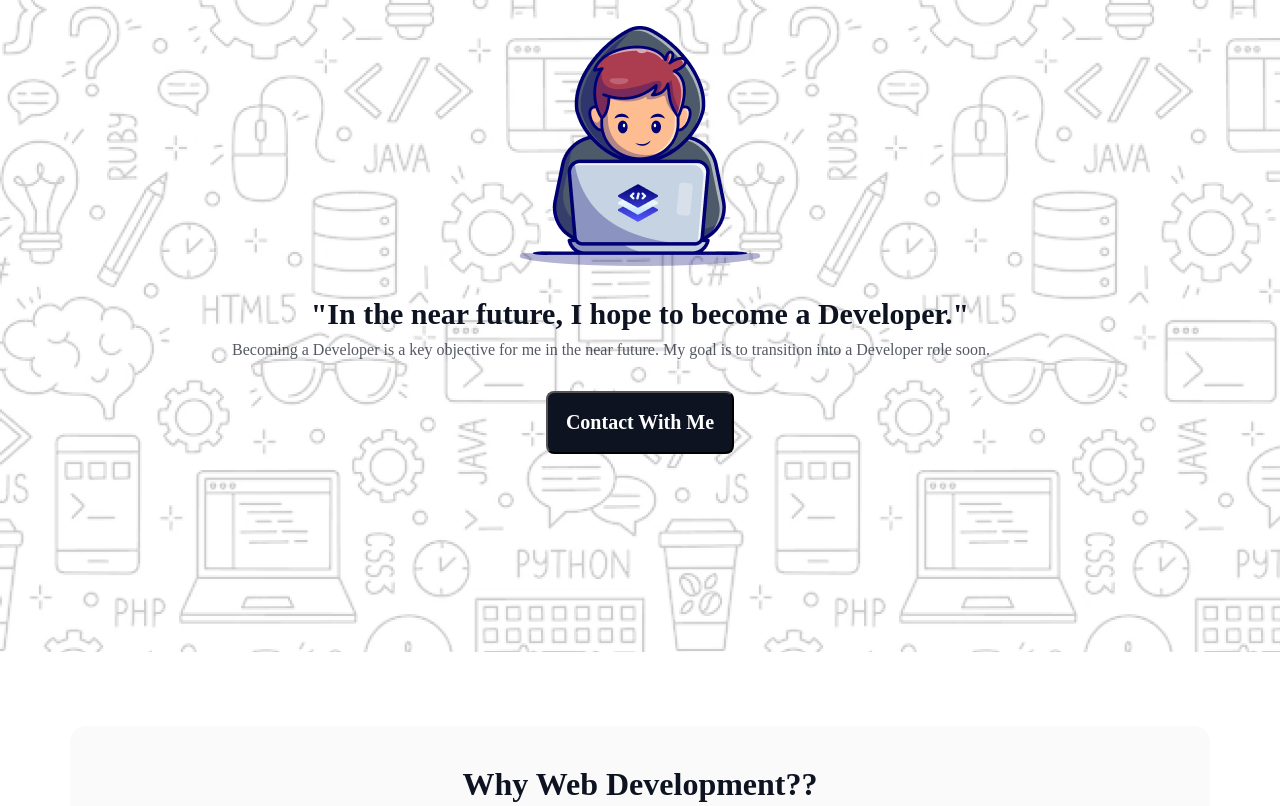
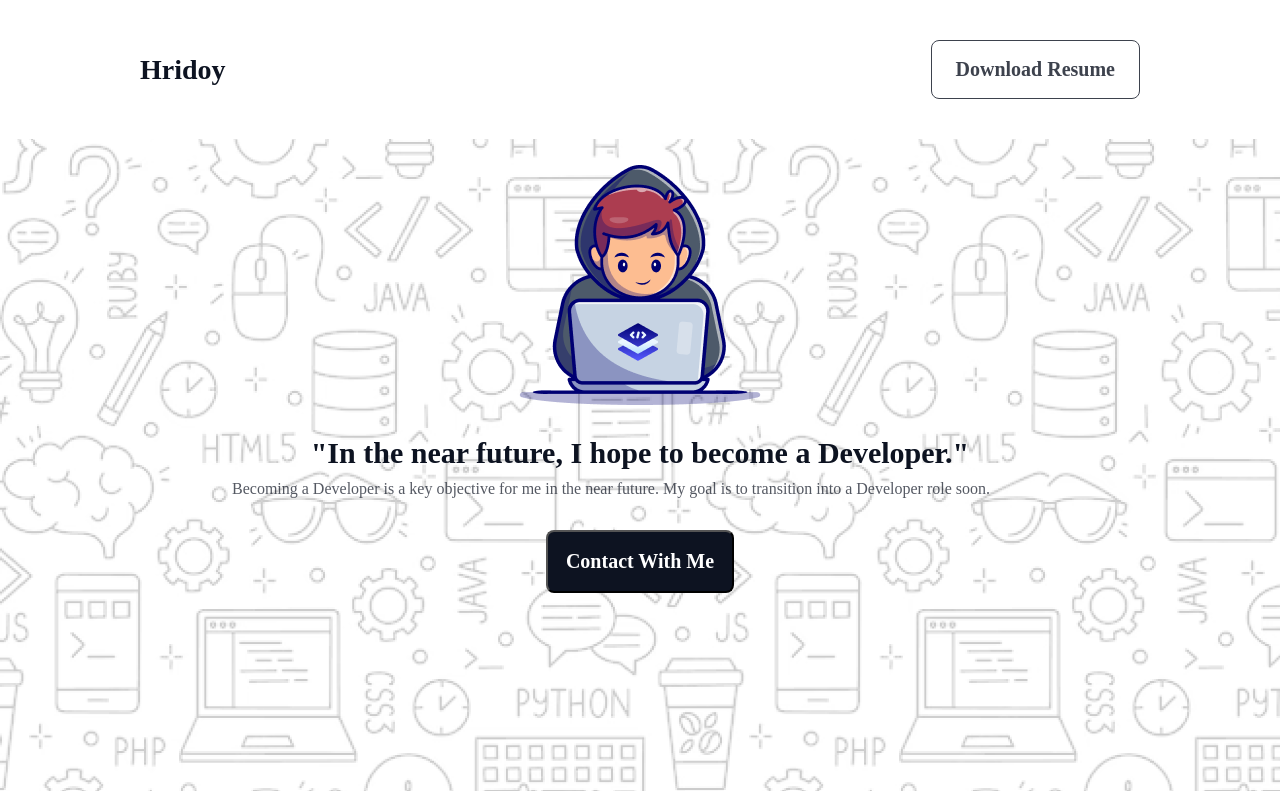
Before and after one commit to Hridoy2024/programming-hero-assignment-1, a plain HTML site: page index.html in a window 1280 px wide. Shown: the top 806 px of the page. Drawn offline with Linux system fonts and the light colour scheme; a web font is replaced by a local one.

Commit message:
Project Complete

```diff
--- a/index.html
+++ b/index.html
@@ -8,6 +8,13 @@
   </head>
   <body>
     <header>
+      <!-- header start -->
+      <div class="header-main">
+        <h2>Hridoy</h2>
+        <button class="header-btn">Download Resume</button>
+      </div>
+      <!-- header end -->
+
       <!-- Banner Start -->
       <section id="banner-container">
         <div class="banner-content">
@@ -19,7 +26,7 @@
             My goal is to transition into a Developer role soon.
           </p>
 
-            <button><a href="#footer-box">Contact With Me</a></button>
+          <button><a href="#footer-box">Contact With Me</a></button>
         </div>
       </section>
       <!-- Banner End -->
@@ -181,7 +188,7 @@
     <!-- footer start -->
 
     <footer id="footer-container">
-      <div class="footer-content " id="footer-box">
+      <div class="footer-content" id="footer-box">
         <h4>An Open Commitment by Jahedul Islam Rasel</h4>
 
         <div class="footer-icon">
--- a/styles/style.css
+++ b/styles/style.css
@@ -10,6 +10,35 @@
 body {
   font-family: "Azeret Mono", monospace;
 }
+
+/* header start */
+.header-main {
+  display: flex;
+  justify-content: space-between;
+  margin: 40px 140px;
+  align-items: center;
+}
+.header-main h2 {
+  color: rgb(13, 19, 33);
+  font-family: Azeret Mono;
+  font-size: 28px;
+  font-weight: 800;
+  text-align: left;
+}
+.header-btn {
+  padding: 17px 24px;
+  box-sizing: border-box;
+  border: 1px solid rgb(13, 19, 33);
+  border-radius: 8px;
+  opacity: 0.8;
+  color: rgb(13, 19, 33);
+  background-color: #ffffff;
+  font-family: Azeret Mono;
+  font-size: 20px;
+  font-weight: 600;
+  text-align: center;
+}
+/* header end */
 
 /* Banner Start */
 #banner-container {
```
